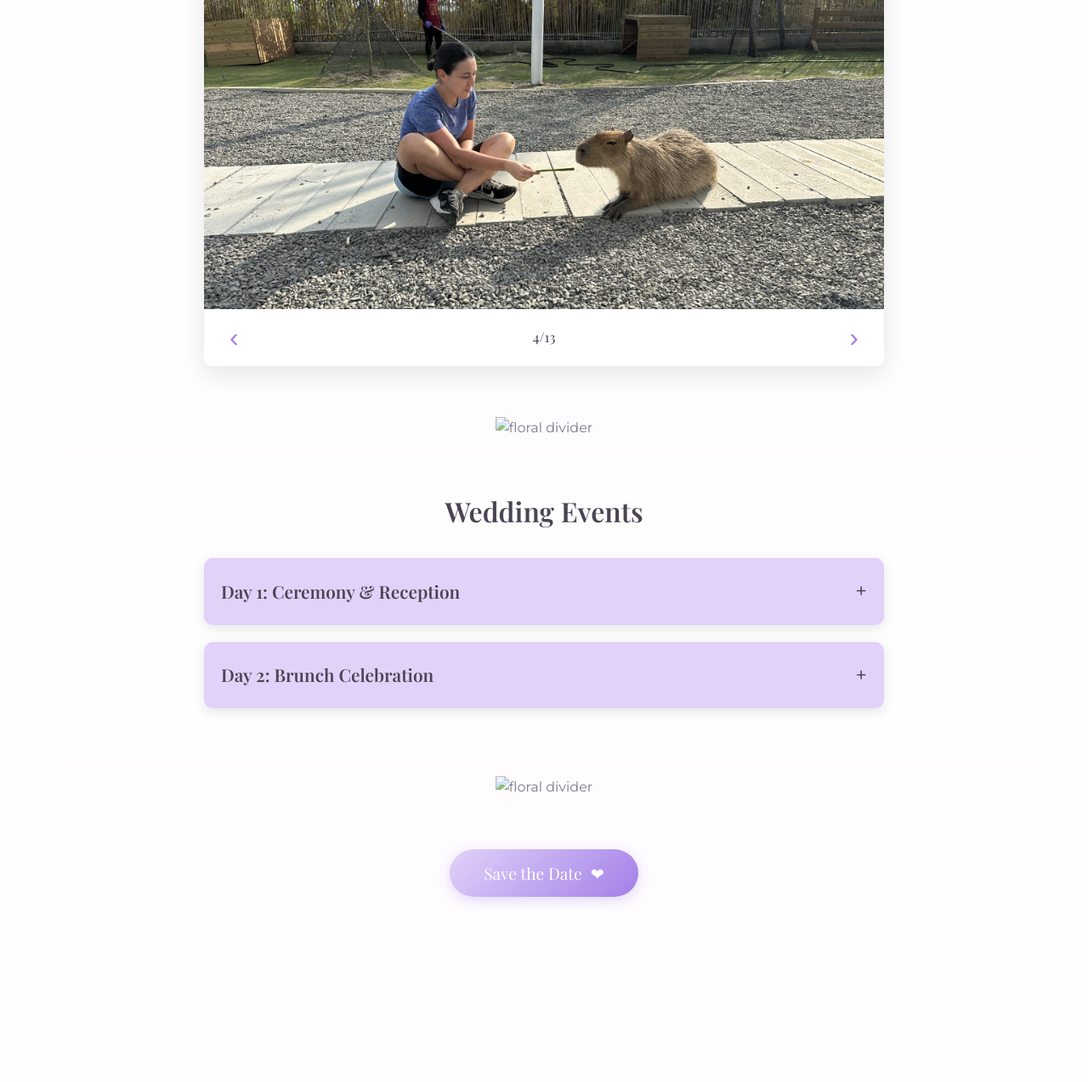
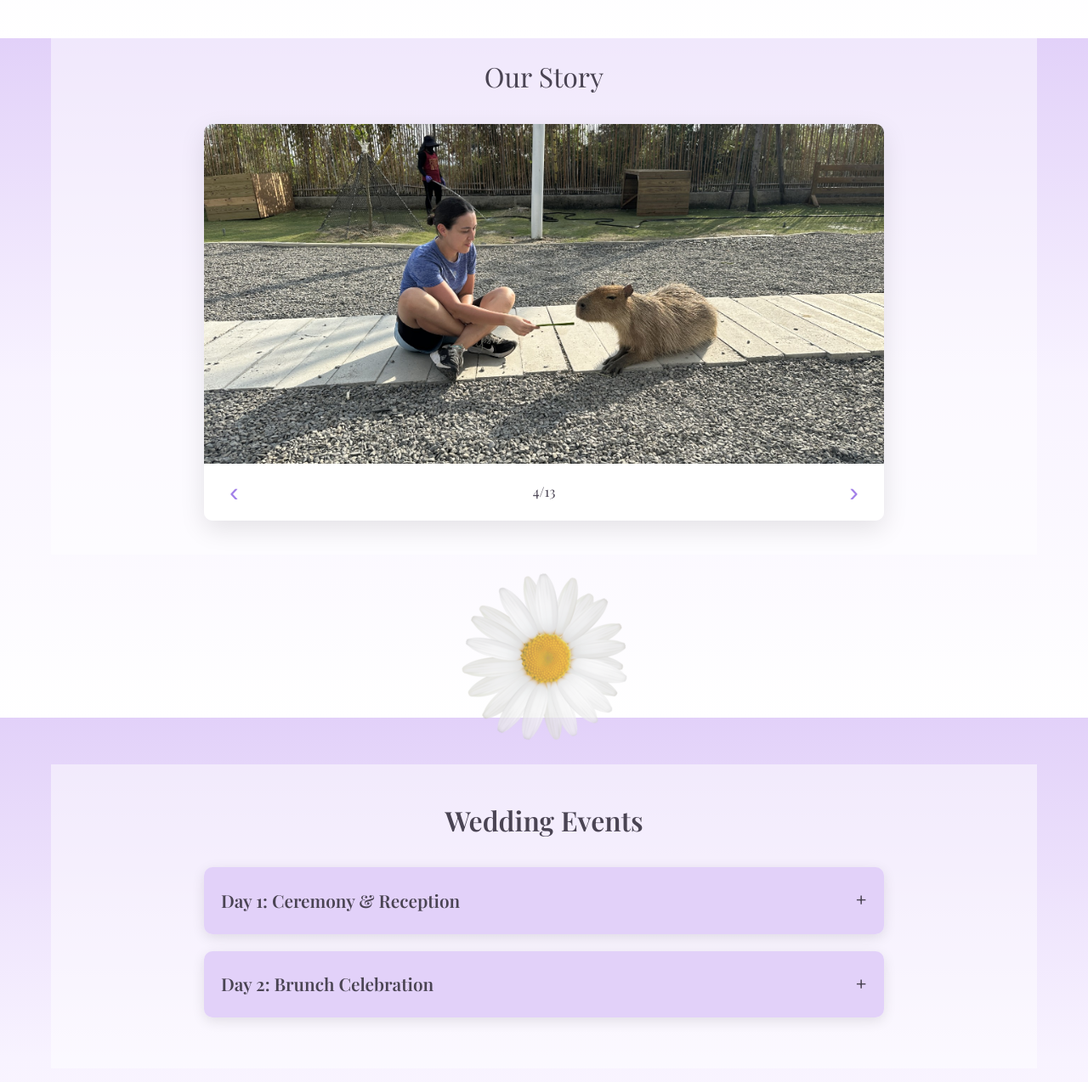
Before and after one commit to Dominic-Lee-Francis/Wedding2, a plain HTML site: page index.html in a window 1280 px wide. Shown: the part 755-2029 px from the top of the page at 85% size. Before the commit the page ends 1851 px from the top, so only its background shows below. Drawn offline with nearby package versions, Linux system fonts and the light colour scheme.

Commit message:
changed background and added daisy picture

```diff
--- a/css/style.css
+++ b/css/style.css
@@ -18,10 +18,17 @@
 
 /* Base styles for the body */
 body {
-  font-family: var(--font-body); /* Use body font */
-  color: var(--text-color); /* Text color */
-  background-color: #fefcff; /* Light background */
-  line-height: 1.6; /* Line height for readability */
+  font-family: var(--font-body);
+  color: var(--text-color);
+  background: linear-gradient(
+    to bottom,
+    var(--primary-color) 0%,
+    #f8f3ff 50%,
+    white 100%
+  );
+  background-attachment: fixed;
+  line-height: 1.6;
+  min-height: 100vh;
 }
 
 /* Center content and add padding for the main container */
@@ -92,7 +99,7 @@ body {
 .countdown-section {
   padding: 40px 0;
   text-align: center;
-  background-color: rgba(255, 255, 255, 0.7); /* Semi-transparent white */
+  background-color: rgba(255, 255, 255, 0.5);
 }
 
 /* Center the countdown container */
@@ -162,7 +169,7 @@ body {
 /* Gallery section with semi-transparent background */
 .gallery-section {
   padding: 40px 0;
-  background-color: rgba(255, 255, 255, 0.7);
+  background-color: rgba(255, 255, 255, 0.5);
 }
 
 /* Center the gallery container */
@@ -232,7 +239,7 @@ body {
 /* Schedule section with semi-transparent background */
 .schedule-section {
   padding: 40px 0;
-  background-color: rgba(255, 255, 255, 0.7);
+  background-color: rgba(255, 255, 255, 0.5);
 }
 
 /* Title for sections */
--- a/index.html
+++ b/index.html
@@ -52,7 +52,7 @@
 
       <!-- Floral divider -->
       <div class="floral-divider">
-        <img src="images/divider.png" alt="floral divider" />
+        <img src="images/daisy.webp" alt="floral divider" />
       </div>
 
       <!-- Gallery section -->
@@ -74,7 +74,7 @@
 
       <!-- Floral divider -->
       <div class="floral-divider">
-        <img src="images/divider.png" alt="floral divider" />
+        <img src="images/daisy.webp" alt="floral divider" />
       </div>
 
       <!-- Schedule section -->
@@ -140,7 +140,7 @@
 
       <!-- Floral divider -->
       <div class="floral-divider">
-        <img src="images/divider.png" alt="floral divider" />
+        <img src="images/daisy.webp" alt="floral divider" />
       </div>
 
       <!-- Save the Date section -->
```
Also changed, not shown: images/d.webp (added), images/daisy.webp (added), images/floral.webp (added), 2 other files.
